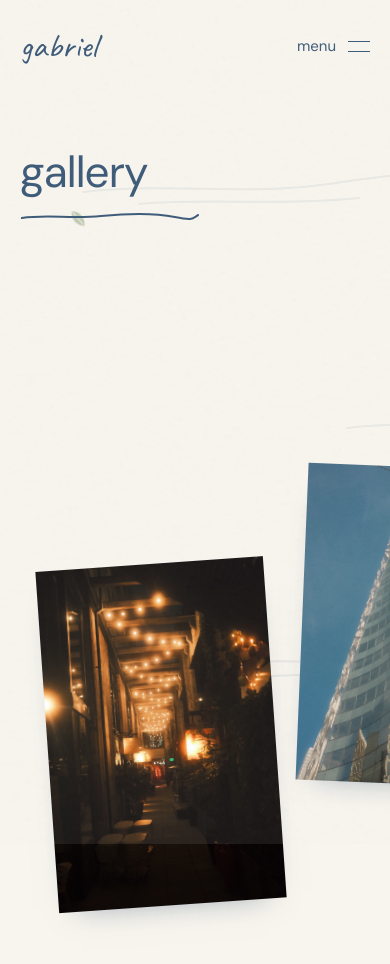
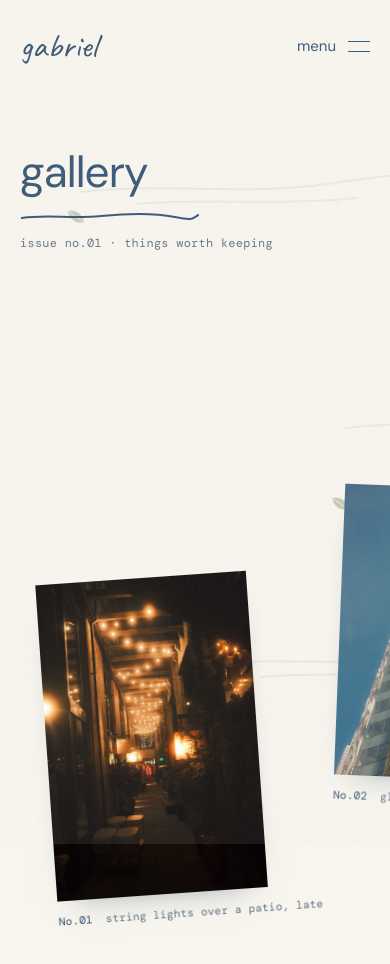
Before and after one commit to gdcruz0911/portfolio, a Next.js app: page /gallery in a window 390 px wide. Shown: the top 964 px of the page. Built offline with nearby package versions, Linux system fonts and the light colour scheme.

Commit message:
feat(gallery): eased drift and popeye-style captions

```diff
--- a/src/app/gallery/page.tsx
+++ b/src/app/gallery/page.tsx
@@ -7,7 +7,7 @@ export const metadata: Metadata = { title: "Gallery", description: "Photography.
 
 export default function GalleryPage() {
   return <div>
-    <PageHeader title="gallery" />
+    <PageHeader title="gallery" issue="issue no.01 · things worth keeping" />
     <Gallery images={gallery} />
   </div>;
 }
--- a/src/app/globals.css
+++ b/src/app/globals.css
@@ -162,21 +162,19 @@ a.track:hover p:first-child { text-decoration: underline; }
 .about-notes > div { padding-bottom: 26px; }
 .about-notes h2 { margin-bottom: 6px; }
 
-/* Gallery: scrolling down drifts a strip of scattered prints sideways. */
-.drift { height: 260vh; width: 100vw; margin-left: calc(50% - 50vw); view-timeline: --drift; }
-.drift-view { position: sticky; top: 0; height: 100vh; overflow: hidden; display: flex; align-items: center; }
-.drift-track { flex: none; display: flex; align-items: center; gap: 7vw; width: max-content; padding: 0 12vw; animation: drift-strip linear both; animation-timeline: --drift; animation-range: contain; }
-.print { rotate: var(--tilt); translate: 0 var(--y); animation: print-sway 6s ease-in-out infinite; animation-delay: var(--delay); }
-.print img { display: block; width: auto; max-width: none; height: var(--h); box-shadow: 0 14px 30px -20px rgb(47 79 111 / .55); transition: transform .4s ease, box-shadow .4s ease; }
-.print:hover img { transform: translateY(-8px) rotate(calc(var(--tilt) * -1)); box-shadow: 0 22px 36px -22px rgb(47 79 111 / .6); }
-@keyframes drift-strip { from { transform: translateX(0); } to { transform: translateX(calc(-100% + 100vw)); } }
+/* Gallery: a strip of scattered prints. With JS (data-drift) the section is tall and
+   the strip drifts sideways as you scroll; otherwise it is a native sideways-scrolling row. */
+.drift { width: 100vw; margin-left: calc(50% - 50vw); }
+.drift-view { overflow-x: auto; scroll-snap-type: x mandatory; padding: 8vh 0 10vh; }
+.drift[data-drift] .drift-view { position: sticky; top: 0; height: 100vh; overflow: hidden; display: flex; align-items: center; padding: 0; }
+.drift-track { flex: none; display: flex; align-items: center; gap: 7vw; width: max-content; padding: 0 12vw; will-change: transform; }
+.print { rotate: var(--tilt); translate: 0 var(--y); scroll-snap-align: center; animation: print-sway 6s ease-in-out infinite; animation-delay: var(--delay); }
+.print img { display: block; width: auto; max-width: none; height: var(--h); box-shadow: 0 14px 30px -20px rgb(47 79 111 / .55); transition: transform .4s ease; }
+.print:hover img { transform: translateY(-8px) rotate(calc(var(--tilt) * -1)); }
+.print figcaption { margin-top: 12px; font-size: 11px; }
+.print figcaption b { font-weight: 400; color: var(--foreground); margin-right: 6px; }
 @keyframes print-sway { 0%, 100% { transform: rotate(-1deg); } 50% { transform: rotate(1deg); } }
-@supports not (animation-timeline: view()) {
-  .drift { height: auto; }
-  .drift-view { position: static; height: auto; overflow-x: auto; scroll-snap-type: x mandatory; padding: 10vh 0; }
-  .drift-track { animation: none; }
-  .print { scroll-snap-align: center; }
-}
+.page-header .issue { margin-top: 12px; }
 
 /* 404 */
 .lost { display: grid; justify-items: center; text-align: center; padding: 30px 0 20px; }
@@ -243,7 +241,4 @@ a.track:hover p:first-child { text-decoration: underline; }
   .sleep-marks i:nth-child(2) { transform: translate(12px, -18px); }
   .sleep-marks i:nth-child(3) { transform: translate(24px, -36px); }
   .wind { display: none; }
-  .drift { height: auto; }
-  .drift-view { position: static; height: auto; overflow-x: auto; scroll-snap-type: x mandatory; padding: 10vh 0; }
-  .print { scroll-snap-align: center; }
 }
--- a/src/components/Gallery.tsx
+++ b/src/components/Gallery.tsx
@@ -1,26 +1,75 @@
+"use client";
+
 import Image from "next/image";
+import { useEffect, useRef } from "react";
 import type { GalleryImage } from "@/data/content";
 
 // Where each print lands on the strip: tilt (deg), vertical offset (vh), height (vh).
 // Small heights keep the two low-res photos sharp.
 const SCATTER = [
-  { tilt: -3, y: 6, h: 54 },
-  { tilt: 2.5, y: -7, h: 50 },
-  { tilt: -1.5, y: 10, h: 38 },
-  { tilt: 3, y: -3, h: 56 },
-  { tilt: -2.5, y: 9, h: 34 },
-  { tilt: 1.5, y: -6, h: 52 },
+  { tilt: -3, y: 4, h: 50 },
+  { tilt: 2.5, y: -8, h: 46 },
+  { tilt: -1.5, y: 8, h: 36 },
+  { tilt: 3, y: -4, h: 52 },
+  { tilt: -2.5, y: 7, h: 32 },
+  { tilt: 1.5, y: -7, h: 48 },
 ];
 
+// Scrolling down drifts the strip sideways. The offset eases toward the scroll
+// position every frame, so wheel steps glide instead of jumping.
+function useDrift() {
+  const section = useRef<HTMLElement>(null);
+  const track = useRef<HTMLUListElement>(null);
+  useEffect(() => {
+    const box = section.current, strip = track.current;
+    if (!box || !strip || window.matchMedia("(prefers-reduced-motion: reduce)").matches) return;
+    let overflow = 0, current = 0, frame = 0;
+    const measure = () => {
+      overflow = Math.max(0, strip.scrollWidth - window.innerWidth);
+      box.style.height = `${overflow + window.innerHeight}px`;
+    };
+    const target = () => {
+      const scrolled = -box.getBoundingClientRect().top;
+      return Math.min(Math.max(scrolled, 0), overflow);
+    };
+    const tick = () => {
+      const goal = target();
+      current += (goal - current) * .12;
+      if (Math.abs(goal - current) < .3) current = goal;
+      strip.style.transform = `translate3d(${-current}px, 0, 0)`;
+      frame = current === goal ? 0 : requestAnimationFrame(tick);
+    };
+    const wake = () => { if (!frame) frame = requestAnimationFrame(tick); };
+    const resize = () => { measure(); wake(); };
+    box.dataset.drift = "on";
+    measure();
+    wake();
+    window.addEventListener("scroll", wake, { passive: true });
+    window.addEventListener("resize", resize);
+    return () => {
+      cancelAnimationFrame(frame);
+      window.removeEventListener("scroll", wake);
+      window.removeEventListener("resize", resize);
+      delete box.dataset.drift;
+      box.style.height = strip.style.transform = "";
+    };
+  }, []);
+  return { section, track };
+}
+
 export function Gallery({ images }: { images: GalleryImage[] }) {
+  const { section, track } = useDrift();
   if (!images.length) return <p className="py-16">photos coming soon.</p>;
-  return <section className="drift">
+  return <section ref={section} className="drift">
     <div className="drift-view" role="region" aria-label="photographs, scroll sideways" tabIndex={0}>
-      <ul className="drift-track">
+      <ul ref={track} className="drift-track">
         {images.map((image, index) => {
           const spot = SCATTER[index % SCATTER.length];
           return <li key={image.src} className="print" style={{ "--tilt": `${spot.tilt}deg`, "--y": `${spot.y}vh`, "--h": `${spot.h}vh`, "--delay": `${index * -1.3}s` } as React.CSSProperties}>
-            <Image src={image.src} alt={image.alt} width={image.width} height={image.height} sizes="(max-width: 760px) 60vw, 30vw" priority={index === 0} />
+            <figure>
+              <Image src={image.src} alt={image.alt} width={image.width} height={image.height} sizes="(max-width: 760px) 60vw, 30vw" priority={index === 0} />
+              <figcaption className="mono"><b>No.{String(index + 1).padStart(2, "0")}</b> {image.caption}</figcaption>
+            </figure>
           </li>;
         })}
       </ul>
--- a/src/components/PageHeader.tsx
+++ b/src/components/PageHeader.tsx
@@ -1,8 +1,9 @@
 import { Brushstroke } from "@/components/Brushstroke";
 
-export function PageHeader({ title }: { title: string }) {
+export function PageHeader({ title, issue }: { title: string; issue?: string }) {
   return <header className="page-header">
     <h1>{title}</h1>
     <Brushstroke />
+    {issue && <p className="issue mono">{issue}</p>}
   </header>;
 }
--- a/src/data/content.ts
+++ b/src/data/content.ts
@@ -59,36 +59,42 @@ export const gallery: GalleryImage[] = [
   {
     src: "/gallery/4FB0A59E-B4DE-4216-99B7-2AFE168D8942_1_105_c.jpeg",
     alt: "Restaurant patio lit by warm string lights at night",
+    caption: "string lights over a patio, late",
     width: 724,
     height: 1086,
   },
   {
     src: "/gallery/6F809C5E-1824-4049-91DB-FF4794F74F6F_1_105_c.jpeg",
     alt: "Glass high-rise viewed from the street against a blue sky",
+    caption: "glass tower, looking up",
     width: 724,
     height: 1086,
   },
   {
     src: "/gallery/8240FC1B-6D87-4DA9-84F9-2C75FD849F8D_4_5005_c.jpeg",
     alt: "Reflecting pool between pale modern buildings on an overcast day",
+    caption: "a reflecting pool, overcast",
     width: 360,
     height: 540,
   },
   {
     src: "/gallery/85FB701C-4941-440A-A314-C6B566CABDD0_1_105_c.jpeg",
     alt: "Cherry blossoms in bloom",
+    caption: "cherry blossoms, spring",
     width: 724,
     height: 1086,
   },
   {
     src: "/gallery/B39745DA-C0BD-43E7-AED0-3CB064E32E59_4_5005_c.jpeg",
     alt: "Waterfront with small boats and a distant ferris wheel",
+    caption: "harbor, a far-off ferris wheel",
     width: 360,
     height: 450,
   },
   {
     src: "/gallery/DE75A9CC-95B6-4044-88AC-440FC257D8AE_1_105_c.jpeg",
     alt: "Pink roses in warm afternoon sunlight",
+    caption: "roses in afternoon sun",
     width: 724,
     height: 1086,
   },
```
